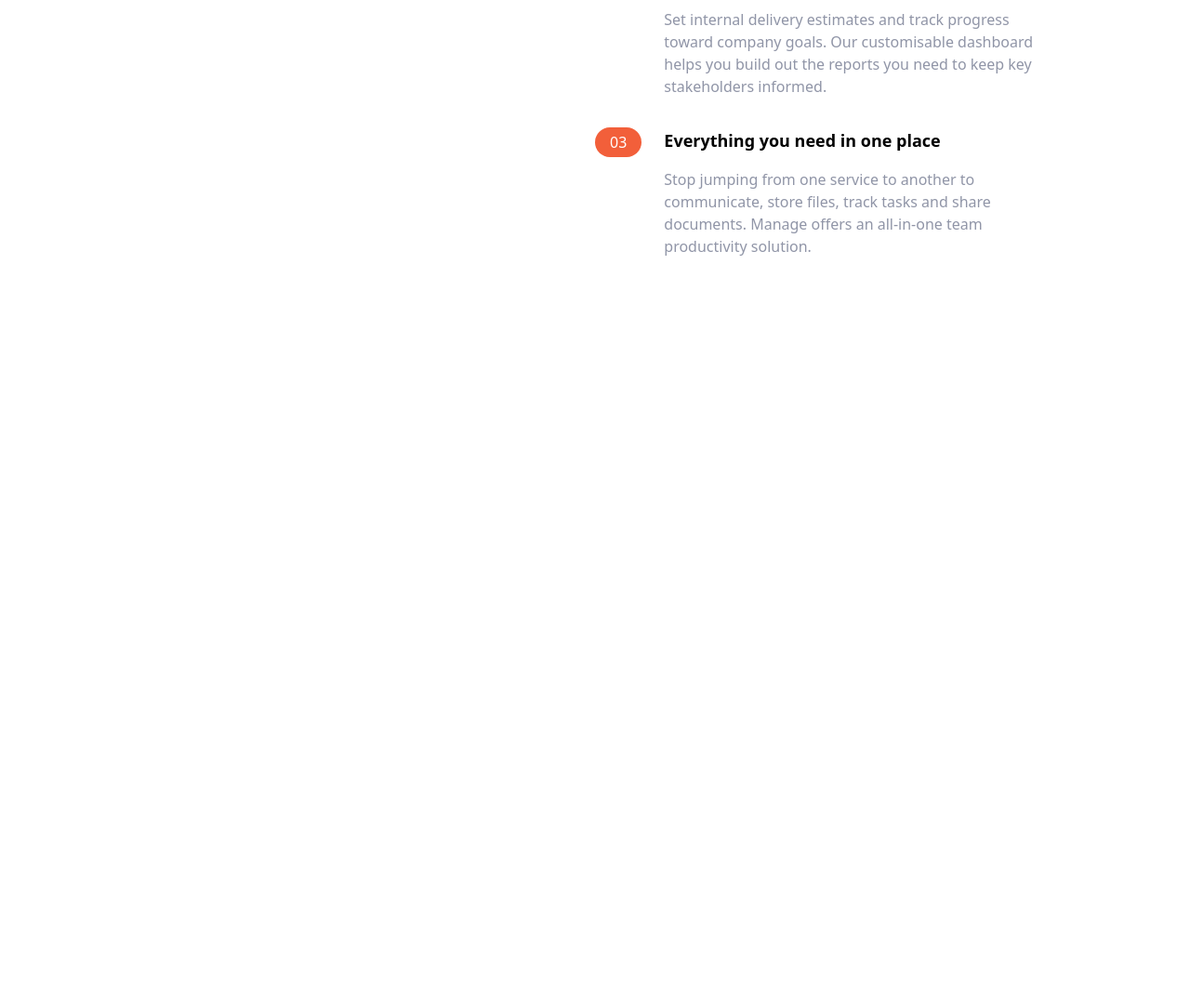
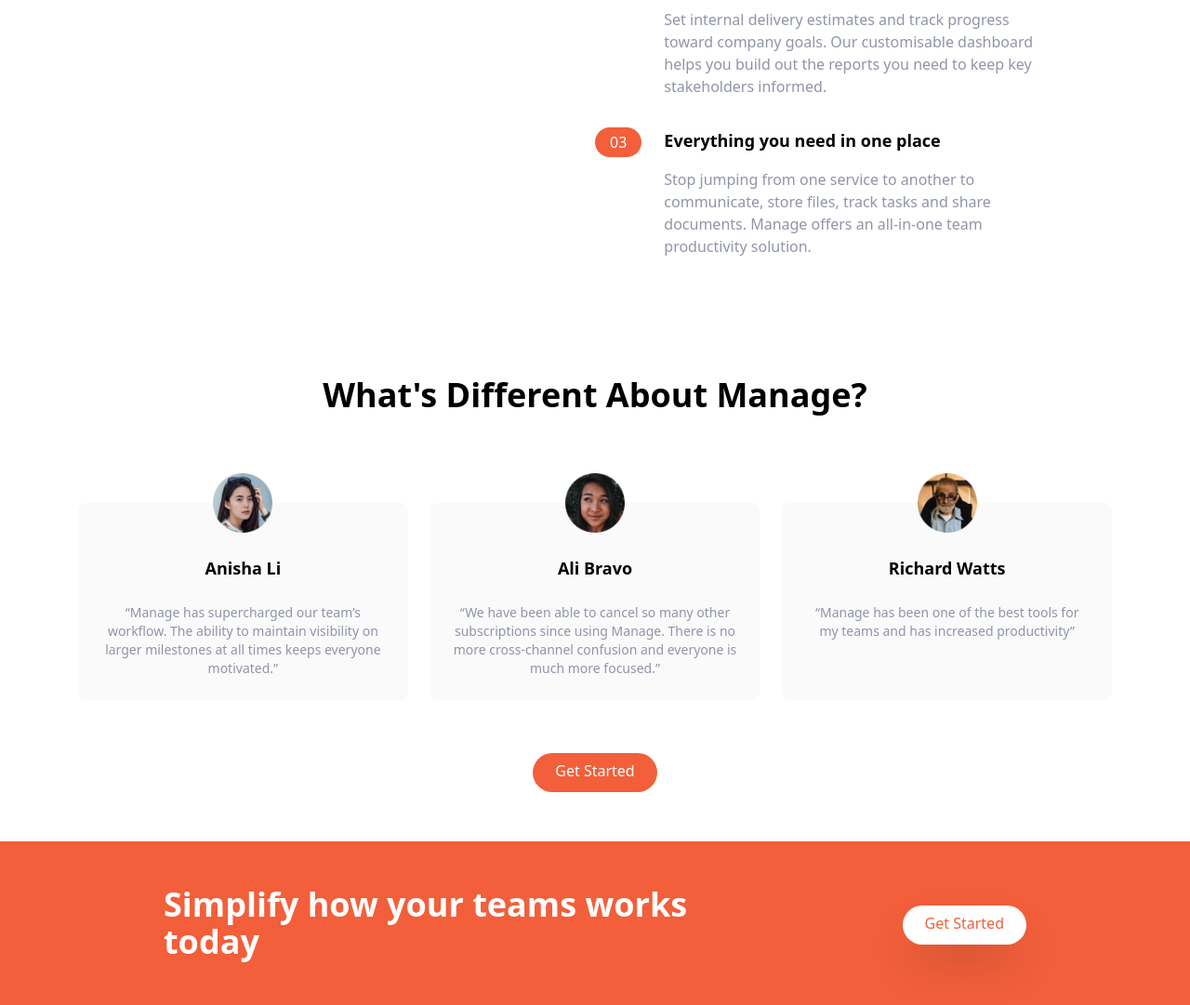
Before and after one commit to mfbernasol/manage-landing-page, a website: page index.html in a window 1280 px wide. Shown: the part 871-1952 px from the top of the page at 93% size. Before the commit the page ends 1148 px from the top, so only its background shows below. Drawn offline with Linux system fonts and the light colour scheme.

Commit message:
add testimonials,footer sections

```diff
--- a/index.html
+++ b/index.html
@@ -175,5 +175,83 @@
         </div>
       </div>
     </section>
+
+    <!--Testimonials-->
+    <section id="testimonials">
+      <!-- Container to heading and testm blocks-->
+      <div class="max-w-6xl px-5 mx-auto mt-32 text-center">
+        <!--Heading-->
+        <h2 class="text-4xl font-bold text-center">
+          What's Different About Manage?
+        </h2>
+
+        <!--Testimonials Container-->
+        <div class="flex flex-col mt-24 md:flex-row md:space-x-6">
+          <!--Testimonial 1-->
+          <div
+            class="flex flex-col items-center p-6 space-y-6 rounded-lg bg-veryLightGray md:w-1/3"
+          >
+            <img src="img/avatar-anisha.png" class="w-16 -mt-14" alt="" />
+            <h5 class="text-lg font-bold">Anisha Li</h5>
+            <p class="text-sm text-darkGrayishBlue">
+              “Manage has supercharged our team’s workflow. The ability to
+              maintain visibility on larger milestones at all times keeps
+              everyone motivated.”
+            </p>
+          </div>
+          <!--Testimonial 2-->
+          <div
+            class="hidden flex-col items-center p-6 space-y-6 rounded-lg bg-veryLightGray md:flex md:w-1/3"
+          >
+            <img src="img/avatar-ali.png" class="w-16 -mt-14" alt="" />
+            <h5 class="text-lg font-bold">Ali Bravo</h5>
+            <p class="text-sm text-darkGrayishBlue">
+              “We have been able to cancel so many other subscriptions since
+              using Manage. There is no more cross-channel confusion and
+              everyone is much more focused.”
+            </p>
+          </div>
+          <!--Testimonial 3-->
+          <div
+            class="hidden flex-col items-center p-6 space-y-6 rounded-lg bg-veryLightGray md:flex md:w-1/3"
+          >
+            <img src="img/avatar-richard.png" class="w-16 -mt-14" alt="" />
+            <h5 class="text-lg font-bold">Richard Watts</h5>
+            <p class="text-sm text-darkGrayishBlue">
+              “Manage has been one of the best tools for my teams and has
+              increased productivity”
+            </p>
+          </div>
+        </div>
+
+        <!--Button -->
+        <div class="my-16">
+          <a
+            href="#"
+            class="p-3 px-6 pt-2 text-white bg-brightRed rounded-full baseline hover:bg-brightRedLight"
+            >Get Started</a
+          >
+        </div>
+      </div>
+    </section>
+
+    <!--CTA section-->
+    <section id="cta" class="bg-brightRed">
+        <!--Flex container-->
+        <div class="container flex flex-col items-center justify-between px-6 py-24 mx-auto space-y-12 md:py-12 md:flex-row md:space-y-0">
+            <!--Heading-->
+            <h2 class="text-5xl font-bold leading-tight text-center text-white md:text-4xl md:max-w-xl md:text-left">
+                Simplify how your teams works today
+            </h2>
+            <!--Button-->
+            <div>
+                <a
+                href="#"
+                class="p-3 px-6 pt-2 text-brightRed bg-white rounded-full shadow-2xl baseline hover:bg-gray-300"
+                >Get Started</a
+              >
+            </div>
+        </div>
+    </section>
   </body>
 </html>
```
Also changed, not shown: css/main.css.
